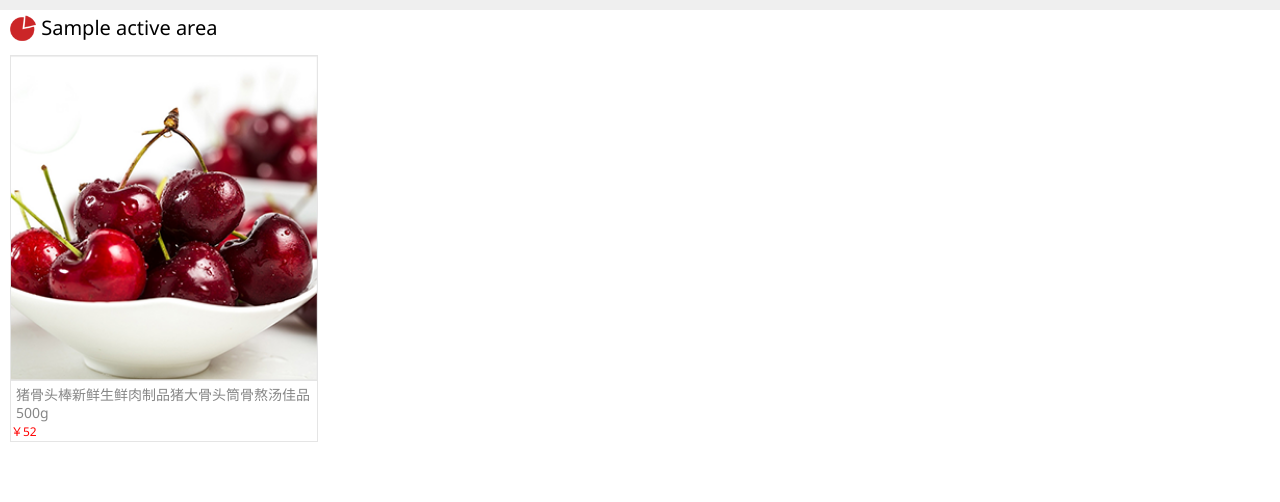
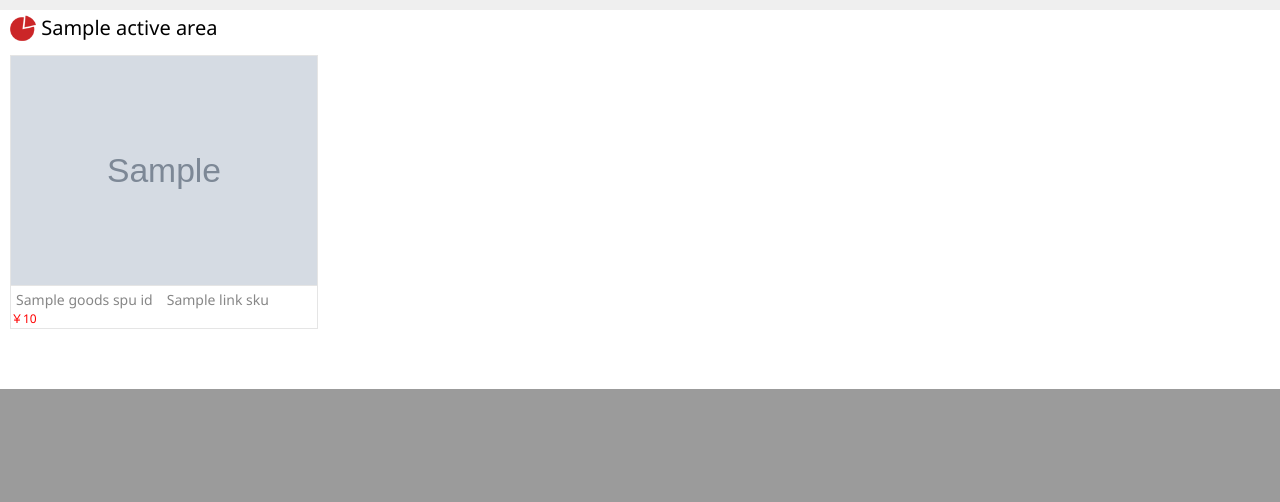
Before and after one commit to db19910803/sp, a Django app: template project/templates/goods/index.html in a window 1280 px wide. Shown: the part 3003-3505 px from the top of the page. After the commit the page ends 3392 px from the top, so only its background shows below. Run offline with Django 3.2, Linux system fonts and the light colour scheme; the template is opened without the code that fills it: most values are stand-ins (such as "Sample title", 1, 10 or a date in 2020); grey boxes marked "Sample" are stand-in pictures.

Commit message:
商品首页渲染

```diff
--- a/project/templates/goods/index.html
+++ b/project/templates/goods/index.html
@@ -124,16 +124,17 @@
     {{ i.name }}
 </div>
 <ul data-am-widget="gallery" class="am-gallery pro-list am-avg-sm-2 am-avg-md-2 am-avg-lg-4 am-gallery-default">
-
-    <li>
+    {% for j in i.active_goods_set.all %}
+        <li>
         <div class="am-gallery-item">
             <a href="detail.html" class="">
-                <img src=" images/test.png"/>
-                <h3 class="am-gallery-title">猪骨头棒新鲜生鲜肉制品猪大骨头筒骨熬汤佳品500g</h3>
-                <div class="am-gallery-desc">￥52</div>
+                <img src="{{ MEDIA_URL }}{{ j.link_SKU.logo_address }}"/>
+                <h3 class="am-gallery-title">{{ j.link_SKU.goods_spu_id.name }}&emsp;{{ j.link_SKU.name }}</h3>
+                <div class="am-gallery-desc">￥{{ j.link_SKU.price }}</div>
             </a>
         </div>
     </li>
+    {% endfor %}
 
 </ul>
 {% endfor %}
```
